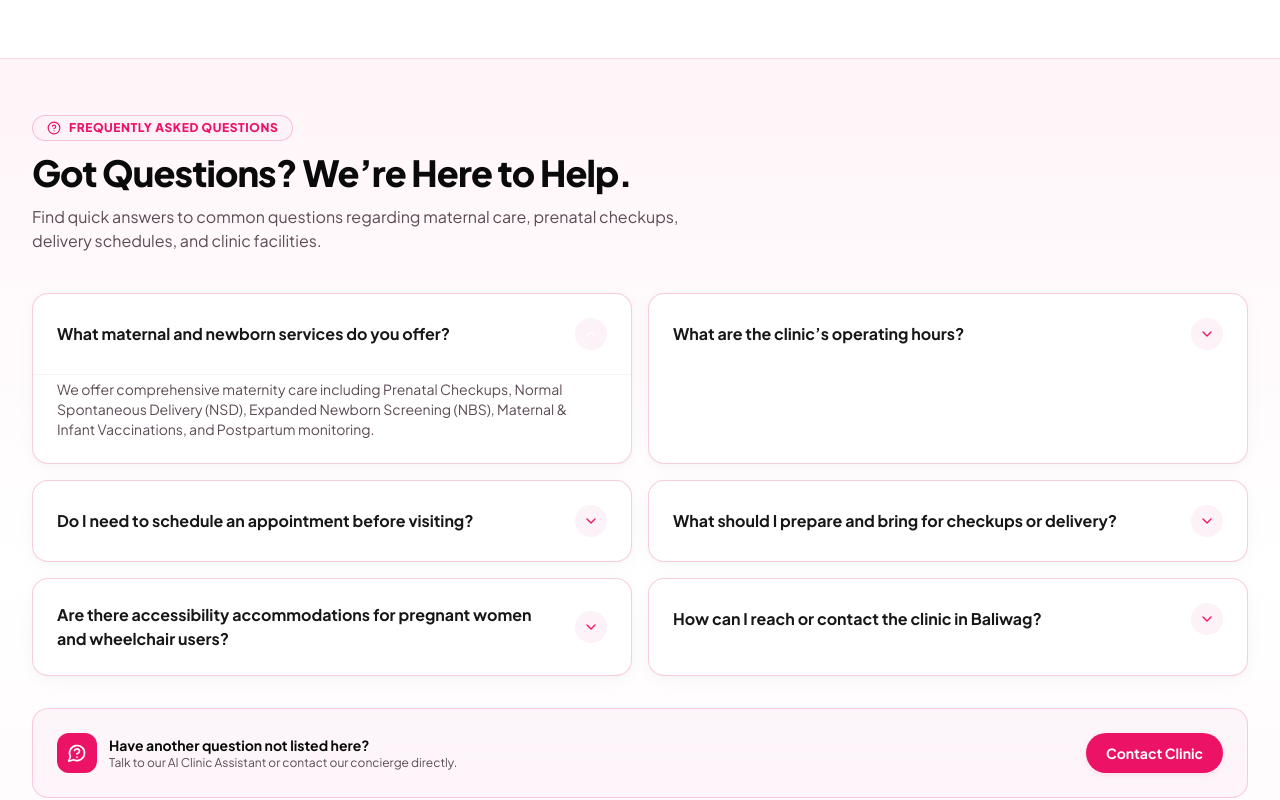
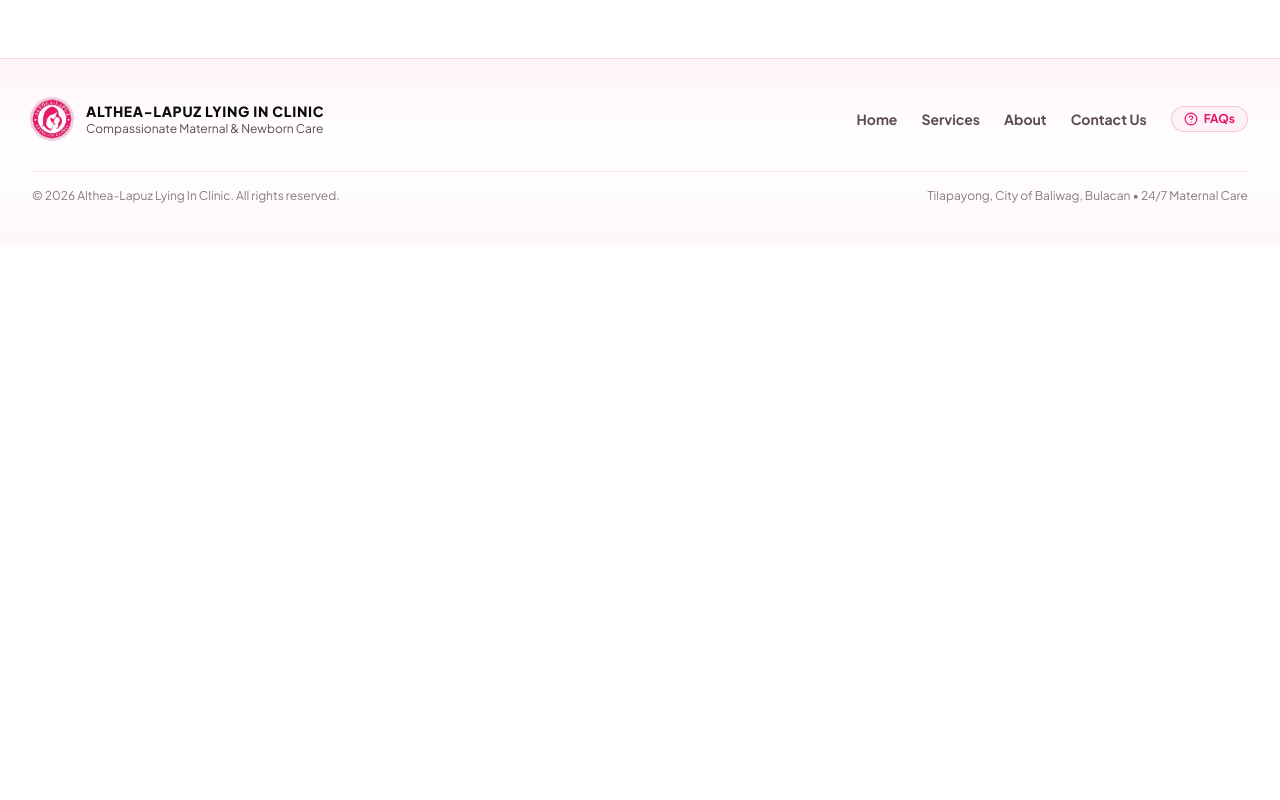
Before and after one commit to scaradook13/ALTHEA-LAPUZ-LYING-IN-CLINIC, a Vue app: page / in a window 1280 px wide. Shown: the part 4880-5680 px from the top of the page. After the commit the page ends 5124 px from the top, so only its background shows below. Built offline with nearby package versions, Linux system fonts and the light colour scheme; a web font is replaced by a local one.

Commit message:
feat: make footer FAQ toggleable via small FAQ button

```diff
--- a/src/components/layout/Footer.vue
+++ b/src/components/layout/Footer.vue
@@ -1,84 +1,9 @@
 <template>
-  <footer class="bg-gradient-to-b from-brand-subtle via-white to-brand-soft/60 text-text-primary border-t border-brand-border/40 mt-auto">
-    <div class="max-w-7xl mx-auto px-4 sm:px-6 lg:px-8 py-14 sm:py-18 space-y-14">
+  <footer class="bg-gradient-to-b from-brand-subtle via-white to-brand-soft/60 text-text-primary border-t border-brand-border/40 mt-auto transition-all duration-300">
+    <div class="max-w-7xl mx-auto px-4 sm:px-6 lg:px-8 py-8 sm:py-10 space-y-8">
 
-      <!-- ================= FAQ SECTION ================= -->
-      <section id="faq" class="space-y-8 text-left">
-        <!-- Section Header -->
-        <div class="max-w-2xl space-y-3">
-          <div class="inline-flex items-center gap-2 px-3.5 py-1 bg-brand-soft border border-brand-border/70 text-brand-primary text-xs font-extrabold uppercase tracking-wider rounded-full">
-            <HelpCircle class="w-3.5 h-3.5" />
-            <span>Frequently Asked Questions</span>
-          </div>
-          <h2 class="text-2xl sm:text-3xl md:text-4xl font-extrabold text-neutral-950 tracking-tight">
-            Got Questions? We’re Here to Help.
-          </h2>
-          <p class="text-text-secondary text-sm sm:text-base leading-relaxed">
-            Find quick answers to common questions regarding maternal care, prenatal checkups, delivery schedules, and clinic facilities.
-          </p>
-        </div>
-
-        <!-- FAQ Accordion Grid (2 Columns on Desktop) -->
-        <div class="grid grid-cols-1 lg:grid-cols-2 gap-4 pt-2">
-          <div
-            v-for="(faq, index) in faqs"
-            :key="faq.question"
-            class="bg-white rounded-2xl border border-brand-border/60 overflow-hidden shadow-card transition-all duration-300 hover:border-brand-primary/60"
-          >
-            <button
-              @click="toggleFaq(index)"
-              class="w-full p-5 sm:p-6 text-left flex justify-between items-center gap-4 focus:outline-none group"
-              :aria-expanded="openFaqIndex === index"
-            >
-              <span class="text-sm sm:text-base font-bold text-neutral-900 group-hover:text-brand-primary transition-colors">
-                {{ faq.question }}
-              </span>
-              <div
-                class="w-8 h-8 rounded-full bg-brand-soft text-brand-primary flex items-center justify-center flex-shrink-0 transition-transform duration-300"
-                :class="openFaqIndex === index ? 'rotate-180 bg-brand-primary text-white' : ''"
-              >
-                <ChevronDown class="w-4 h-4" />
-              </div>
-            </button>
-
-            <!-- Collapsible Answer -->
-            <transition
-              enter-active-class="transition-all duration-300 ease-out"
-              enter-from-class="max-h-0 opacity-0"
-              enter-to-class="max-h-96 opacity-100"
-              leave-active-class="transition-all duration-200 ease-in"
-              leave-from-class="max-h-96 opacity-100"
-              leave-to-class="max-h-0 opacity-0"
-            >
-              <div v-show="openFaqIndex === index" class="px-5 sm:px-6 pb-6 pt-1 text-xs sm:text-sm text-text-secondary leading-relaxed border-t border-neutral-100">
-                <p>{{ faq.answer }}</p>
-              </div>
-            </transition>
-          </div>
-        </div>
-
-        <!-- Quick Chatbot / Inquiry Callout -->
-        <div class="p-5 sm:p-6 bg-brand-soft/70 rounded-2xl border border-brand-border/60 flex flex-col sm:flex-row justify-between items-start sm:items-center gap-4">
-          <div class="flex items-center gap-3">
-            <div class="w-10 h-10 rounded-xl bg-brand-primary text-white flex items-center justify-center flex-shrink-0 shadow-xs">
-              <MessageCircleQuestion class="w-5 h-5" />
-            </div>
-            <div>
-              <h4 class="text-sm font-bold text-neutral-950">Have another question not listed here?</h4>
-              <p class="text-xs text-text-secondary">Talk to our AI Clinic Assistant or contact our concierge directly.</p>
-            </div>
-          </div>
-          <router-link
-            to="/contact"
-            class="px-5 py-2.5 rounded-full bg-brand-primary text-white text-xs sm:text-sm font-bold shadow-brand-sm hover:bg-brand-primary-hover hover:shadow-brand transition-all"
-          >
-            Contact Clinic
-          </router-link>
-        </div>
-      </section>
-
-      <!-- ================= BRAND & LINKS ROW ================= -->
-      <div class="pt-8 border-t border-brand-border/40 flex flex-col md:flex-row justify-between items-center gap-6">
+      <!-- ================= MAIN FOOTER ROW ================= -->
+      <div class="flex flex-col md:flex-row justify-between items-center gap-6">
         <!-- Brand & Slogan -->
         <div class="flex items-center gap-3.5">
           <div class="w-10 h-10 flex-shrink-0 relative">
@@ -96,15 +21,121 @@
           </div>
         </div>
 
-        <!-- Navigation Links -->
-        <div class="flex flex-wrap items-center justify-center gap-6 text-xs sm:text-sm font-bold text-text-secondary">
+        <!-- Navigation Links + Small FAQ Toggle Button -->
+        <div class="flex flex-wrap items-center justify-center gap-4 sm:gap-6 text-xs sm:text-sm font-bold text-text-secondary">
           <router-link to="/" class="hover:text-brand-primary transition-colors">Home</router-link>
           <router-link to="/services" class="hover:text-brand-primary transition-colors">Services</router-link>
           <router-link to="/about" class="hover:text-brand-primary transition-colors">About</router-link>
           <router-link to="/contact" class="hover:text-brand-primary transition-colors">Contact Us</router-link>
-          <a href="#faq" class="text-brand-primary hover:underline">FAQs</a>
+
+          <!-- Small FAQ Toggle Button -->
+          <button
+            @click="toggleFaqVisibility"
+            class="inline-flex items-center gap-1.5 px-3 py-1 rounded-full text-xs font-bold transition-all duration-200 focus:outline-none cursor-pointer"
+            :class="isFaqVisible ? 'bg-brand-primary text-white shadow-brand-sm ring-2 ring-brand-primary/30' : 'bg-brand-soft text-brand-primary hover:bg-brand-light hover:text-brand-primary-dark border border-brand-border/60'"
+            :aria-expanded="isFaqVisible"
+            aria-label="Toggle Frequently Asked Questions"
+          >
+            <HelpCircle class="w-3.5 h-3.5" />
+            <span>{{ isFaqVisible ? 'Close FAQs' : 'FAQs' }}</span>
+          </button>
         </div>
       </div>
+
+      <!-- ================= EXPANDABLE FAQ DRAWER / SECTION ================= -->
+      <transition
+        enter-active-class="transition-all duration-400 ease-out"
+        enter-from-class="opacity-0 -translate-y-4 max-h-0"
+        enter-to-class="opacity-100 translate-y-0 max-h-[2000px]"
+        leave-active-class="transition-all duration-300 ease-in"
+        leave-from-class="opacity-100 translate-y-0 max-h-[2000px]"
+        leave-to-class="opacity-0 -translate-y-4 max-h-0"
+      >
+        <section v-if="isFaqVisible" id="faq-section" class="space-y-8 text-left pt-6 border-t border-brand-border/40 overflow-hidden">
+
+          <!-- Section Header with Close Action -->
+          <div class="flex flex-col sm:flex-row justify-between items-start sm:items-center gap-4">
+            <div class="max-w-2xl space-y-2">
+              <div class="inline-flex items-center gap-2 px-3 py-1 bg-brand-soft border border-brand-border/70 text-brand-primary text-xs font-extrabold uppercase tracking-wider rounded-full">
+                <HelpCircle class="w-3.5 h-3.5" />
+                <span>Frequently Asked Questions</span>
+              </div>
+              <h2 class="text-2xl sm:text-3xl font-extrabold text-neutral-950 tracking-tight">
+                Got Questions? We’re Here to Help.
+              </h2>
+              <p class="text-text-secondary text-xs sm:text-sm leading-relaxed">
+                Find quick answers to common questions regarding maternal care, prenatal checkups, delivery schedules, and clinic facilities.
+              </p>
+            </div>
+
+            <button
+              @click="isFaqVisible = false"
+              class="inline-flex items-center gap-1.5 px-3 py-1.5 rounded-full text-xs font-bold text-neutral-600 hover:text-brand-primary hover:bg-brand-soft border border-neutral-200 transition-colors"
+            >
+              <X class="w-3.5 h-3.5" />
+              <span>Hide FAQs</span>
+            </button>
+          </div>
+
+          <!-- FAQ Accordion Grid (2 Columns on Desktop) -->
+          <div class="grid grid-cols-1 lg:grid-cols-2 gap-4 pt-1">
+            <div
+              v-for="(faq, index) in faqs"
+              :key="faq.question"
+              class="bg-white rounded-2xl border border-brand-border/60 overflow-hidden shadow-card transition-all duration-300 hover:border-brand-primary/60"
+            >
+              <button
+                @click="toggleFaq(index)"
+                class="w-full p-4 sm:p-5 text-left flex justify-between items-center gap-4 focus:outline-none group cursor-pointer"
+                :aria-expanded="openFaqIndex === index"
+              >
+                <span class="text-xs sm:text-sm font-bold text-neutral-900 group-hover:text-brand-primary transition-colors">
+                  {{ faq.question }}
+                </span>
+                <div
+                  class="w-7 h-7 rounded-full bg-brand-soft text-brand-primary flex items-center justify-center flex-shrink-0 transition-transform duration-300"
+                  :class="openFaqIndex === index ? 'rotate-180 bg-brand-primary text-white' : ''"
+                >
+                  <ChevronDown class="w-3.5 h-3.5" />
+                </div>
+              </button>
+
+              <!-- Collapsible Answer -->
+              <transition
+                enter-active-class="transition-all duration-300 ease-out"
+                enter-from-class="max-h-0 opacity-0"
+                enter-to-class="max-h-96 opacity-100"
+                leave-active-class="transition-all duration-200 ease-in"
+                leave-from-class="max-h-96 opacity-100"
+                leave-to-class="max-h-0 opacity-0"
+              >
+                <div v-show="openFaqIndex === index" class="px-4 sm:px-5 pb-5 pt-1 text-xs sm:text-sm text-text-secondary leading-relaxed border-t border-neutral-100">
+                  <p>{{ faq.answer }}</p>
+                </div>
+              </transition>
+            </div>
+          </div>
+
+          <!-- Quick Chatbot / Inquiry Callout -->
+          <div class="p-4 sm:p-5 bg-brand-soft/70 rounded-2xl border border-brand-border/60 flex flex-col sm:flex-row justify-between items-start sm:items-center gap-4">
+            <div class="flex items-center gap-3">
+              <div class="w-9 h-9 rounded-xl bg-brand-primary text-white flex items-center justify-center flex-shrink-0 shadow-xs">
+                <MessageCircleQuestion class="w-4 h-4" />
+              </div>
+              <div>
+                <h4 class="text-xs sm:text-sm font-bold text-neutral-950">Have another question not listed here?</h4>
+                <p class="text-[11px] sm:text-xs text-text-secondary">Talk to our AI Clinic Assistant or contact our concierge directly.</p>
+              </div>
+            </div>
+            <router-link
+              to="/contact"
+              class="px-4 py-2 rounded-full bg-brand-primary text-white text-xs font-bold shadow-brand-sm hover:bg-brand-primary-hover hover:shadow-brand transition-all"
+            >
+              Contact Clinic
+            </router-link>
+          </div>
+        </section>
+      </transition>
 
       <!-- ================= COPYRIGHT BAR ================= -->
       <div class="pt-4 border-t border-brand-border/30 flex flex-col sm:flex-row justify-between items-center gap-2 text-xs text-text-muted">
@@ -117,10 +148,22 @@
 </template>
 
 <script setup>
-import { ref } from 'vue'
-import { HelpCircle, ChevronDown, MessageCircleQuestion } from '@lucide/vue'
+import { ref, nextTick } from 'vue'
+import { HelpCircle, ChevronDown, MessageCircleQuestion, X } from '@lucide/vue'
 
-const openFaqIndex = ref(0) // First item open by default
+const isFaqVisible = ref(false)
+const openFaqIndex = ref(0)
+
+const toggleFaqVisibility = async () => {
+  isFaqVisible.value = !isFaqVisible.value
+  if (isFaqVisible.value) {
+    await nextTick()
+    const faqElement = document.getElementById('faq-section')
+    if (faqElement) {
+      faqElement.scrollIntoView({ behavior: 'smooth', block: 'start' })
+    }
+  }
+}
 
 const toggleFaq = (index) => {
   openFaqIndex.value = openFaqIndex.value === index ? -1 : index
```
